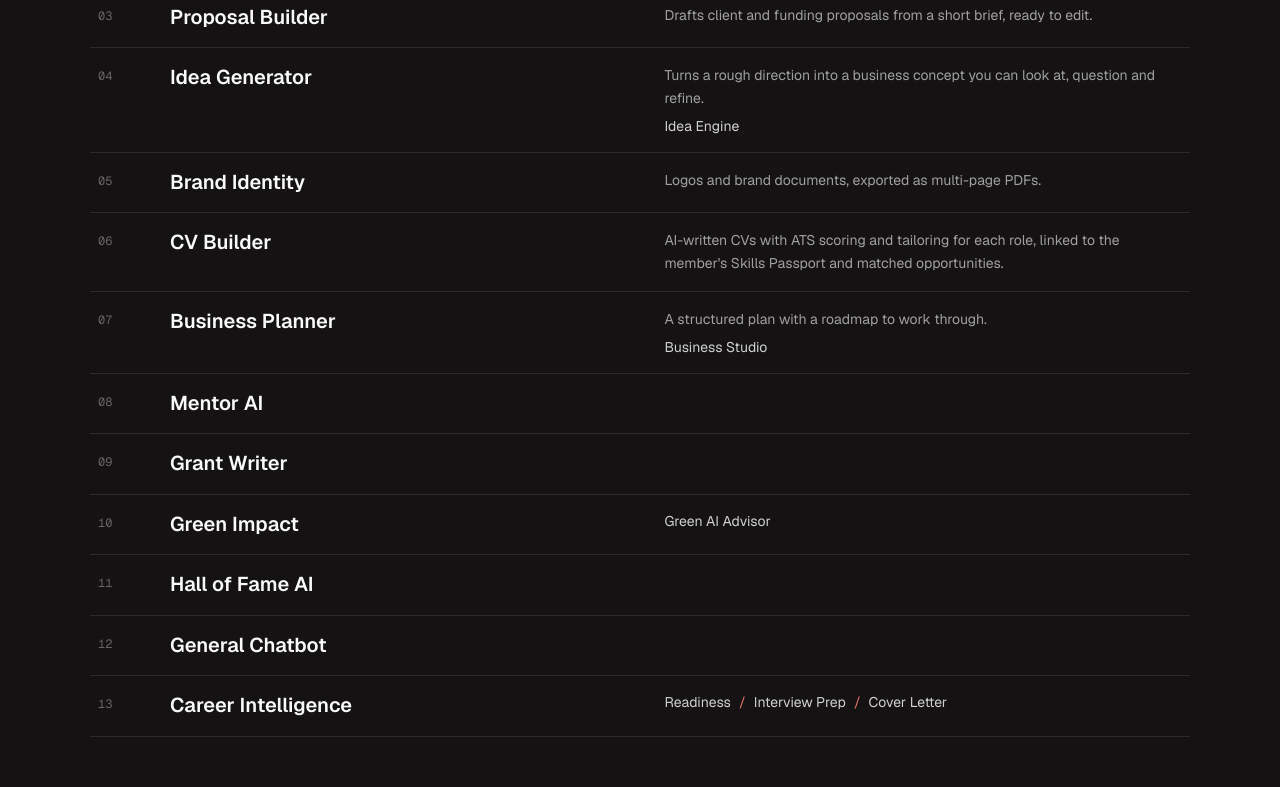
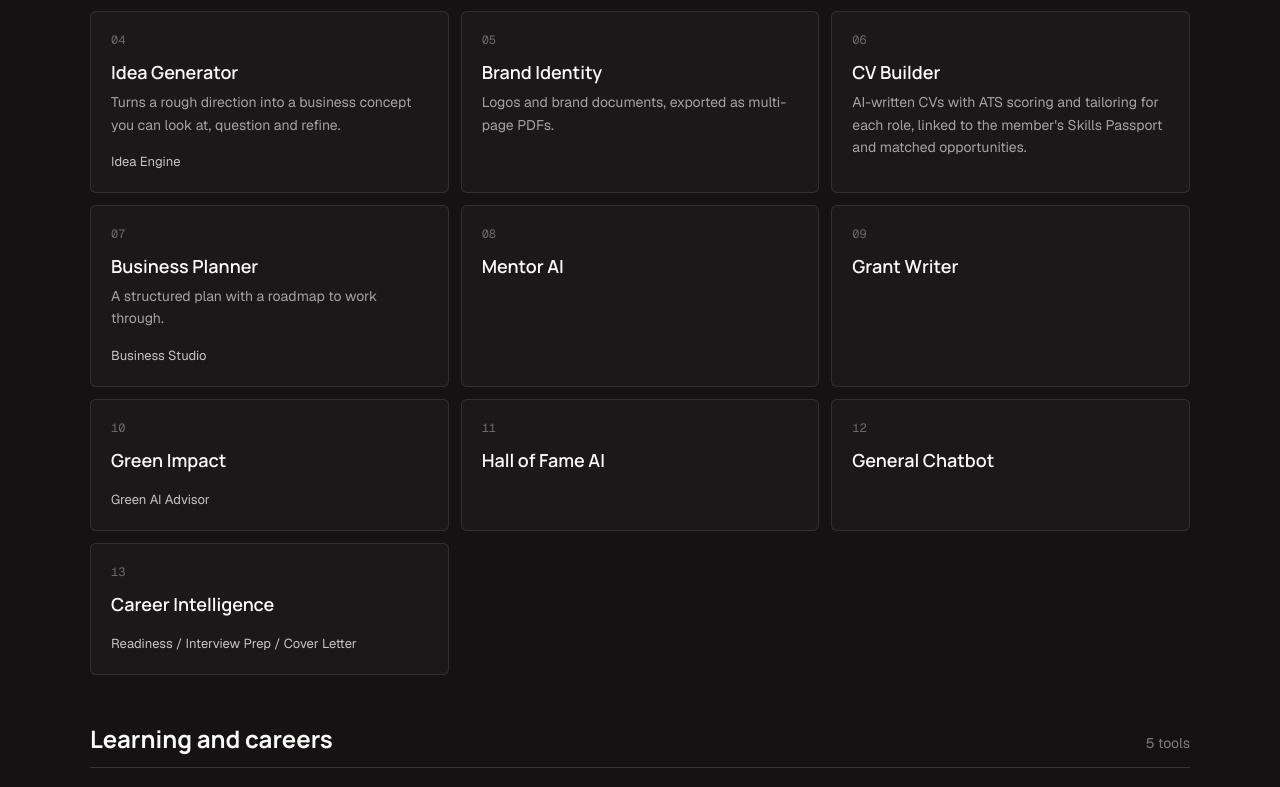
Before and after one commit to attahDev/test-b-te, a Next.js app: page /ecosystem in a window 1280 px wide. Shown: the part 4946-5733 px from the top of the page. Built offline with nearby package versions, Linux system fonts and the light colour scheme.

Commit message:
GMBTE tools: plain flat tile grid in the site's own style; globe intro: remove the scroll cue

```diff
--- a/app/components/GlobeSection.tsx
+++ b/app/components/GlobeSection.tsx
@@ -98,10 +98,6 @@ export default function GlobeSection() {
                   </h2>
                   <p className="mt-4 max-w-[480px] text-sm leading-relaxed text-[#FAFAF9]/75 md:text-base">
                     We build and connect the people, technology and partnerships that help communities take part in the digital economy. Scroll to visit each place we work.
-                  </p>
-                  <p className="mt-6 inline-flex items-center gap-2 font-mono text-xs text-[#FAFAF9]/55">
-                    <span aria-hidden="true" className="tour-cue">↓</span>
-                    {reduced ? "Use the steps below" : "Scroll to begin the tour"}
                   </p>
                 </>
               )}
--- a/app/components/ecosystem/GmbteToolsSection.tsx
+++ b/app/components/ecosystem/GmbteToolsSection.tsx
@@ -36,39 +36,28 @@ export default function GmbteToolsSection() {
           </p>
         </div>
 
-        <div className="mt-14 flex flex-col gap-14">
+        <div className="mt-14 flex flex-col gap-12">
           {toolGroups.map((group, groupIndex) => (
-            <Reveal key={group.id} threshold={0.1} className="border-t border-white/20 pt-5">
-              <div className="mb-2 flex items-baseline justify-between gap-4">
+            <Reveal key={group.id} threshold={0.08}>
+              <div className="mb-5 flex items-baseline justify-between gap-4 border-b border-white/15 pb-3">
                 <h3 className="text-xl font-bold md:text-2xl">{group.title}</h3>
-                <span className="font-mono text-xs text-white/45">{pad(group.tools.length)}</span>
+                <span className="text-sm text-white/45">{group.upcoming ? `${group.tools.length} on the way` : `${group.tools.length} tools`}</span>
               </div>
 
-              <ul>
+              <ul className="grid gap-3 md:grid-cols-2 lg:grid-cols-3">
                 {group.tools.map((tool, order) => (
                   <li
                     key={tool.name}
                     style={{ "--i": order } as CSSProperties}
-                    className="tool-row grid grid-cols-[2.25rem_1fr] gap-x-3 border-b border-white/10 px-2 py-4 md:grid-cols-[3rem_minmax(0,1fr)_minmax(0,1.1fr)] md:gap-x-6"
+                    className={`tool-row flex min-h-[132px] flex-col rounded-md border bg-[#1b1819] p-5 ${group.upcoming ? "border-dashed border-white/25" : "border-white/10"}`}
                   >
-                    <span className="tool-num pt-1 font-mono text-xs text-white/35">{pad(groupOffsets[groupIndex] + order + 1)}</span>
-                    <div>
-                      <span className={`tool-name block text-lg font-semibold leading-snug md:text-xl ${group.upcoming ? "text-white/60" : ""}`}>{tool.name}</span>
-                      {group.upcoming && <span className="mt-1 block text-xs font-medium uppercase tracking-[0.14em] text-[#E97868]">Coming soon</span>}
+                    <div className="flex items-start justify-between gap-3">
+                      <span className="font-mono text-xs text-white/35">{pad(groupOffsets[groupIndex] + order + 1)}</span>
+                      {group.upcoming && <span className="text-xs text-[#E97868]">Coming soon</span>}
                     </div>
-                    <div className="col-start-2 mt-1 md:col-start-3 md:mt-0">
-                      {tool.note && <p className="text-sm leading-relaxed text-white/60">{tool.note}</p>}
-                      {tool.parts && (
-                        <p className={`text-sm text-white/80 ${tool.note ? "mt-1.5" : ""}`}>
-                          {tool.parts.map((part, index) => (
-                            <span key={part}>
-                              {index > 0 && <span className="px-2 text-[#E97868]">/</span>}
-                              {part}
-                            </span>
-                          ))}
-                        </p>
-                      )}
-                    </div>
+                    <h4 className="mt-3 text-lg font-semibold leading-snug">{tool.name}</h4>
+                    {tool.note && <p className="mt-1.5 text-sm leading-relaxed text-white/60">{tool.note}</p>}
+                    {tool.parts && <p className="mt-auto pt-4 text-[13px] text-white/75">{tool.parts.join(" / ")}</p>}
                   </li>
                 ))}
               </ul>
--- a/app/globals.css
+++ b/app/globals.css
@@ -551,9 +551,7 @@ a, button {
 .tour-globe { -webkit-mask-image: radial-gradient(closest-side, #000 84%, transparent 100%); mask-image: radial-gradient(closest-side, #000 84%, transparent 100%); }
 .tour-bg { transition: background-color 1200ms ease; }
 .tour-glow { transition: background 900ms ease; }
-.tour-cue { display: inline-block; animation: tour-cue 1.6s ease-in-out infinite; }
-@keyframes tour-cue { 50% { transform: translateY(5px); } }
-@media (prefers-reduced-motion: reduce) { .tour-cue { animation: none; } .tour-bg { transition: none; } }
+@media (prefers-reduced-motion: reduce) { .tour-bg { transition: none; } }
 
 /* Custom scrollbar */
 ::-webkit-scrollbar {
@@ -573,16 +571,13 @@ a, button {
   background: #555;
 }
 
-.tool-row { transition: background-color 250ms; }
-.tool-name, .tool-num { transition: translate 300ms cubic-bezier(0.22, 1, 0.36, 1), color 250ms; }
+.tool-row { transition: border-color 200ms, background-color 200ms; }
 @media (scripting: enabled) and (prefers-reduced-motion: no-preference) {
   .tool-row {
-    transition: opacity 600ms ease calc(var(--i, 0) * 45ms), translate 600ms cubic-bezier(0.22, 1, 0.36, 1) calc(var(--i, 0) * 45ms), background-color 250ms;
+    transition: opacity 500ms ease calc(var(--i, 0) * 40ms), translate 500ms cubic-bezier(0.22, 1, 0.36, 1) calc(var(--i, 0) * 40ms), border-color 200ms, background-color 200ms;
   }
-  [data-own-reveal]:not([data-in]) .tool-row { opacity: 0; translate: 0 14px; }
+  [data-own-reveal]:not([data-in]) .tool-row { opacity: 0; translate: 0 12px; }
 }
 @media (hover: hover) {
-  .tool-row:hover { background-color: rgb(255 255 255 / 0.04); }
-  .tool-row:hover .tool-num { color: #e97868; }
-  .tool-row:hover .tool-name { translate: 6px 0; }
+  .tool-row:hover { border-color: #b04333; background-color: #211d1e; }
 }
```
